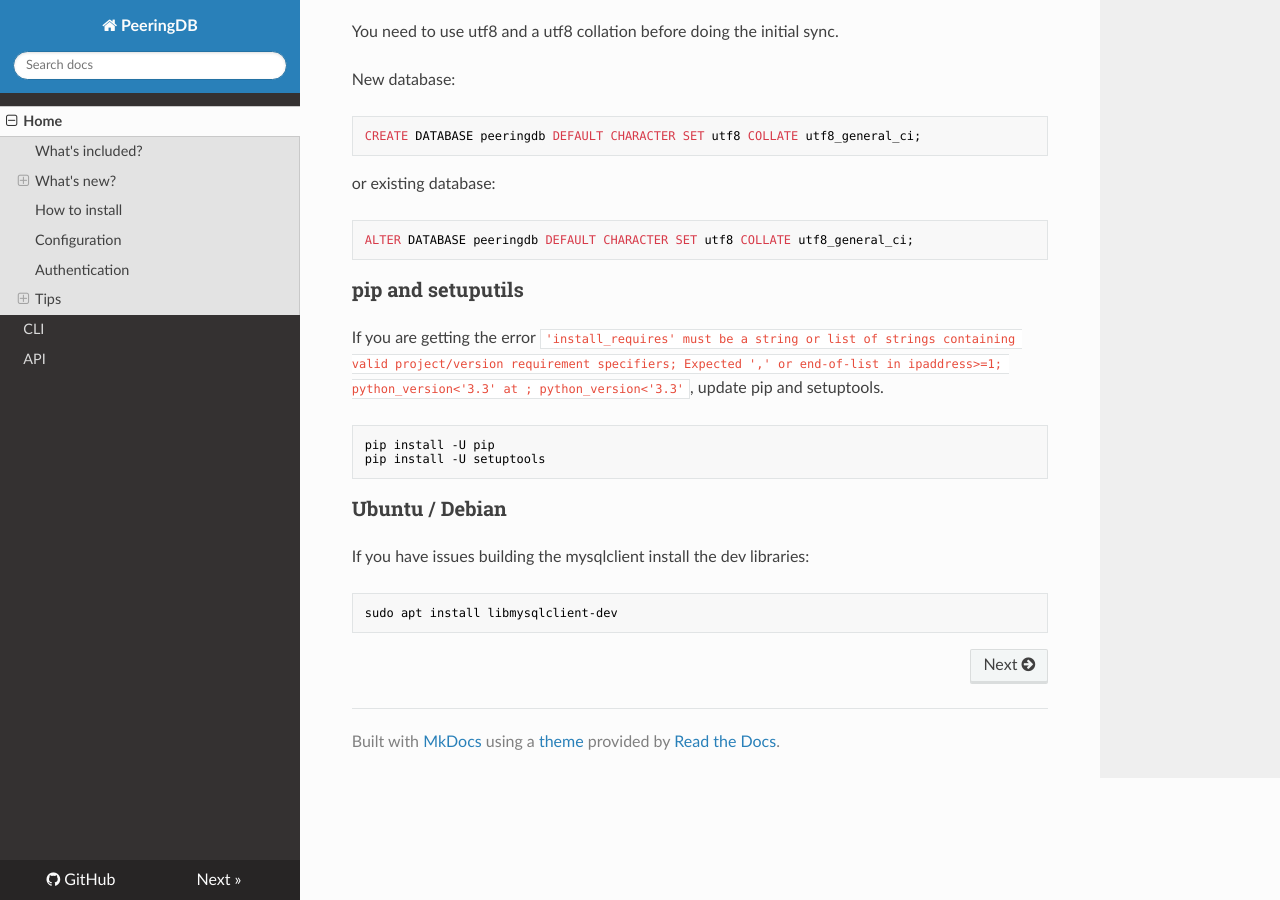
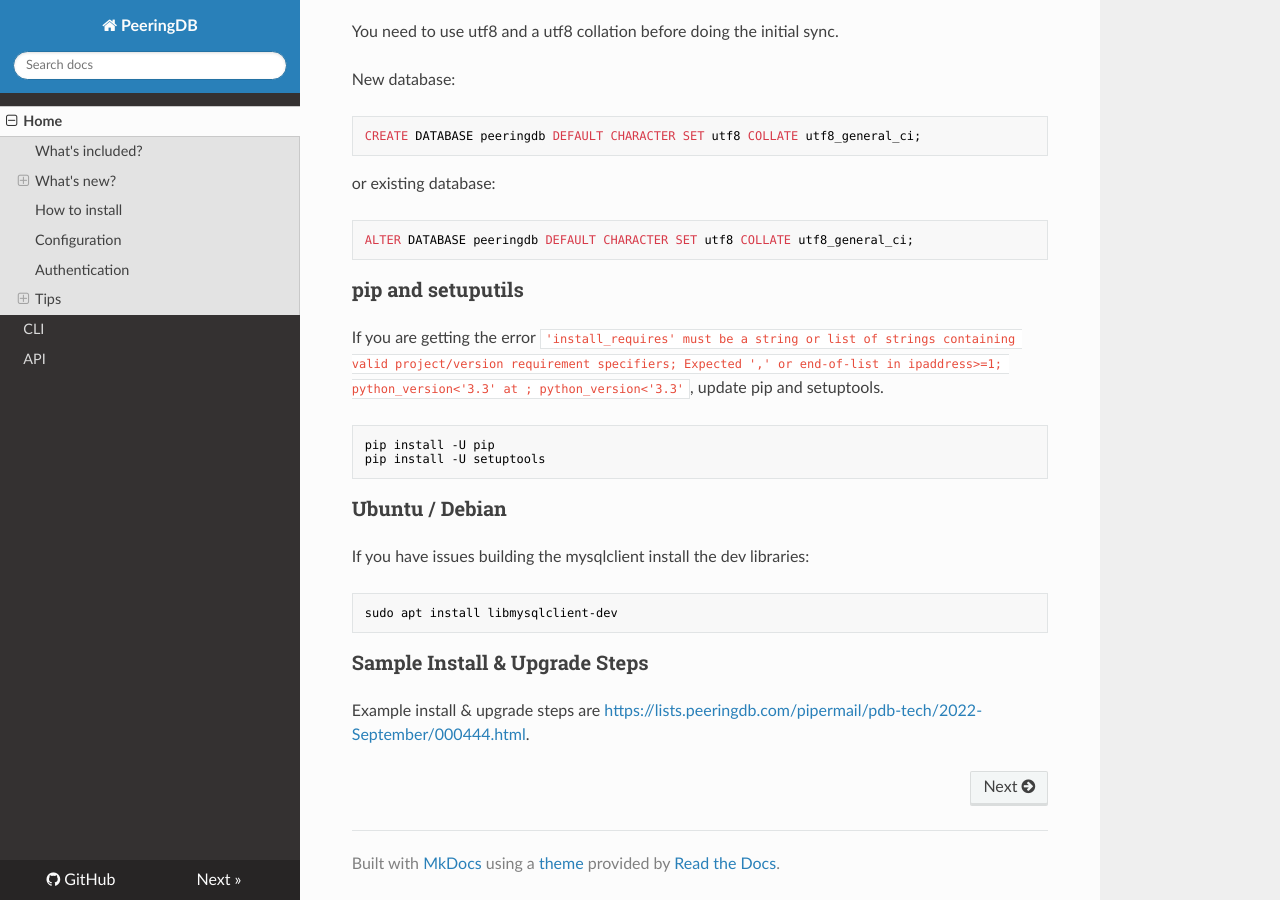
Before and after one commit to peeringdb/peeringdb-py, an MkDocs documentation site: the page built from docs/index.md, in a window 1280 px wide and 900 px high, scrolled down 2235 px. Built offline with MkDocs 1.6.1, drawn with Linux system fonts in a browser that asks for light colours; nearby versions of some CDN libraries; old or Windows-style settings are respelled for this version of MkDocs.

Commit message:
Example install/upgrade steps.

```diff
--- a/docs/index.md
+++ b/docs/index.md
@@ -94,3 +94,6 @@
 If you have issues building the mysqlclient install the dev libraries:
 
     sudo apt install libmysqlclient-dev
+
+### Sample Install & Upgrade Steps
+Example install & upgrade steps are [https://lists.peeringdb.com/pipermail/pdb-tech/2022-September/000444.html](https://lists.peeringdb.com/pipermail/pdb-tech/2022-September/000444.html).
```
